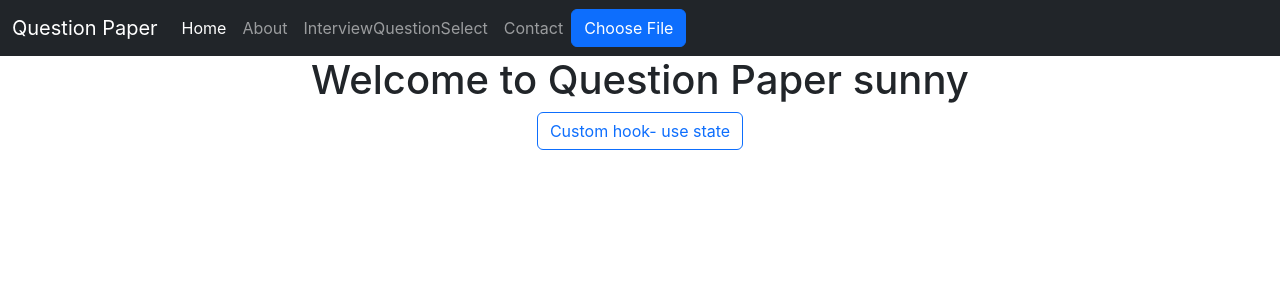
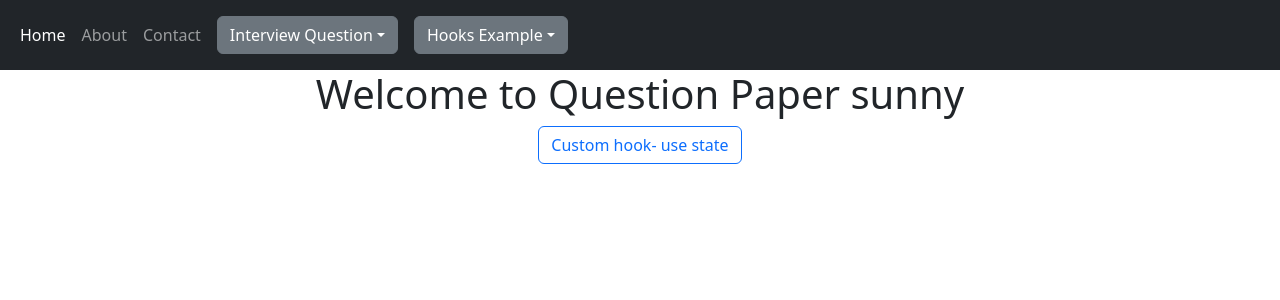
Before and after one commit to sunnyrai31/questionpaper, a React (Create React App) app: page / in a window 1280 px wide. Shown: the top 300 px of the page. Built offline with nearby package versions, Linux system fonts and the light colour scheme.

Commit message:
dropdown issue fixed, popper and dat-bs was required

```diff
--- a/package.json
+++ b/package.json
@@ -7,6 +7,7 @@
     "@testing-library/react": "^13.4.0",
     "@testing-library/user-event": "^13.5.0",
     "bootstrap": "^5.3.2",
+    "popper.js": "^1.16.1",
     "react": "^18.2.0",
     "react-dom": "^18.2.0",
     "react-router-dom": "^6.22.1",
--- a/src/App.js
+++ b/src/App.js
@@ -20,7 +20,7 @@ function App() {
         <Routes>
           <Route path="/upload" element={<FileUploader></FileUploader>}></Route>
           <Route
-            path="/questionPaper"
+            path="/interviewQuestionsQuiz"
             element={<QuestionList></QuestionList>}
           ></Route>
           <Route
--- a/src/Components/HeaderComponent.js
+++ b/src/Components/HeaderComponent.js
@@ -6,9 +6,6 @@ const HeaderComponent = () => {
     <Fragment>
       <nav className="navbar navbar-expand-lg navbar-dark bg-dark">
         <div className="container-fluid">
-          <Link className="navbar-brand" to="/questionPaper">
-            Question Paper
-          </Link>
           <button
             className="navbar-toggler"
             type="button"
@@ -33,20 +30,66 @@ const HeaderComponent = () => {
                 </Link>
               </li>
               <li className="nav-item">
-                <Link
-                  className="nav-link"
-                  to="/interviewQuestionSelectOnDemand"
-                >
-                  InterviewQuestionSelect
-                </Link>
-              </li>
-              <li className="nav-item">
                 <a className="nav-link" href="#">
                   Contact
                 </a>
               </li>
             </ul>
-            <button className="btn btn-primary">Choose File</button>
+
+            <div class="dropdown m-2" data-bs-theme="dark">
+              <button
+                class="btn btn-secondary dropdown-toggle"
+                type="button"
+                id="dropdownMenuButtonDark"
+                data-bs-toggle="dropdown"
+                aria-expanded="false"
+              >
+                Interview Question
+              </button>
+              <ul
+                class="dropdown-menu"
+                aria-labelledby="dropdownMenuButtonDark"
+              >
+                <li>
+                  <Link
+                    class="dropdown-item"
+                    to="/interviewQuestionSelectOnDemand"
+                  >
+                    Select opton on demand
+                  </Link>
+                  <Link class="dropdown-item" to="/interviewQuestionsQuiz">
+                    Question quiz
+                  </Link>
+                </li>
+              </ul>
+            </div>
+            <div class="dropdown m-2" data-bs-theme="dark">
+              <button
+                class="btn btn-secondary dropdown-toggle"
+                type="button"
+                id="dropdownMenuButtonDark"
+                data-bs-toggle="dropdown"
+                aria-expanded="false"
+                data-bs-title="this section contain - all the hooks with thier example"
+              >
+                Hooks Example
+              </button>
+              <ul
+                class="dropdown-menu"
+                aria-labelledby="dropdownMenuButtonDark"
+              >
+                <li>
+                  <Link
+                    class="dropdown-item"
+                    to="/hooksUsestate"
+                    data-bs-toggle="tooltip"
+                    data-bs-title="Disabled tooltip"
+                  >
+                    use state hooks example
+                  </Link>
+                </li>
+              </ul>
+            </div>
           </div>
         </div>
       </nav>
--- a/src/index.css
+++ b/src/index.css
@@ -1,6 +1,6 @@
 
-@import 'bootstrap/dist/css/bootstrap.min.css';
-/*@import 'bootstrap-icons/font/bootstrap-icons.css';*/
+/* @import 'bootstrap/dist/css/bootstrap.min.css'; */
+/* @import 'bootstrap-icons/font/bootstrap-icons.css'; */
 
 
 
```
Also changed, not shown: src/index.js (+9 -6 lines), 1 other file (tests, documents, lock files or other folders).
